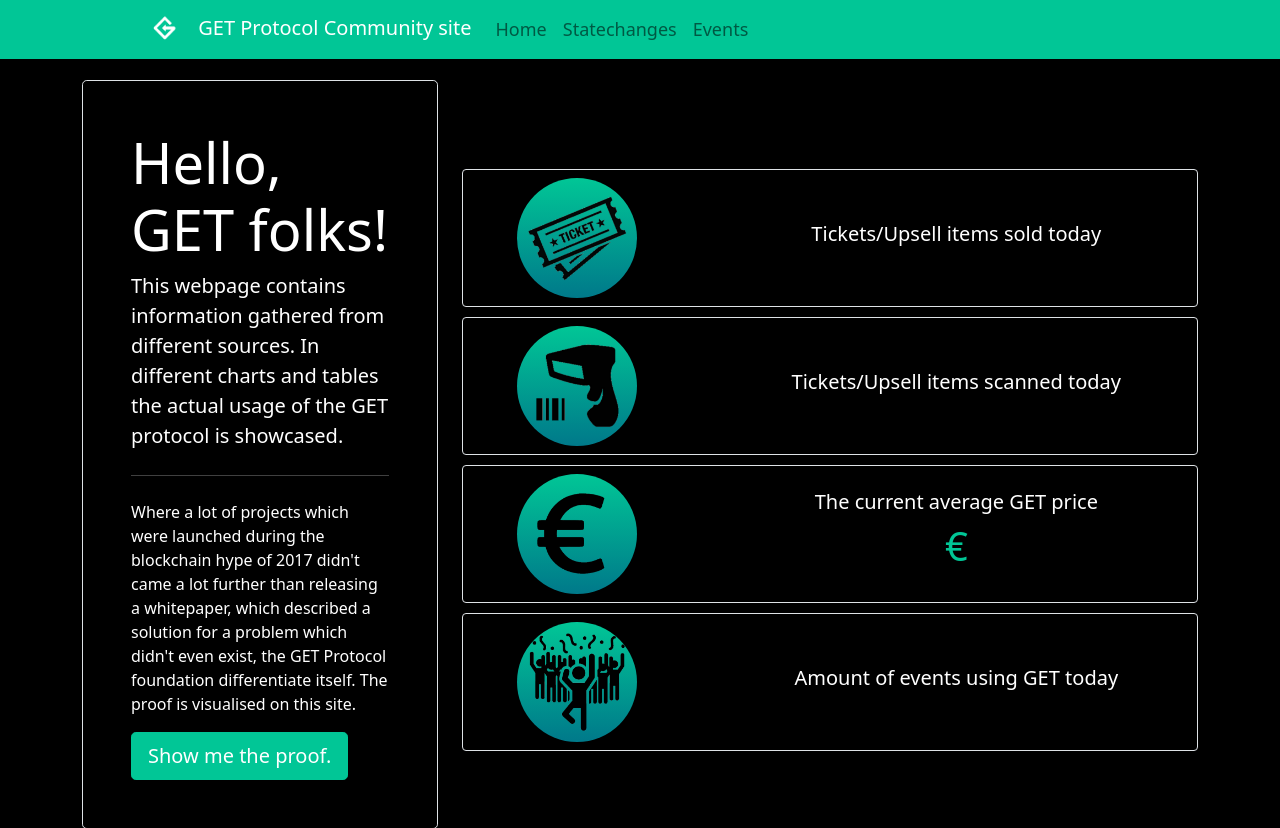
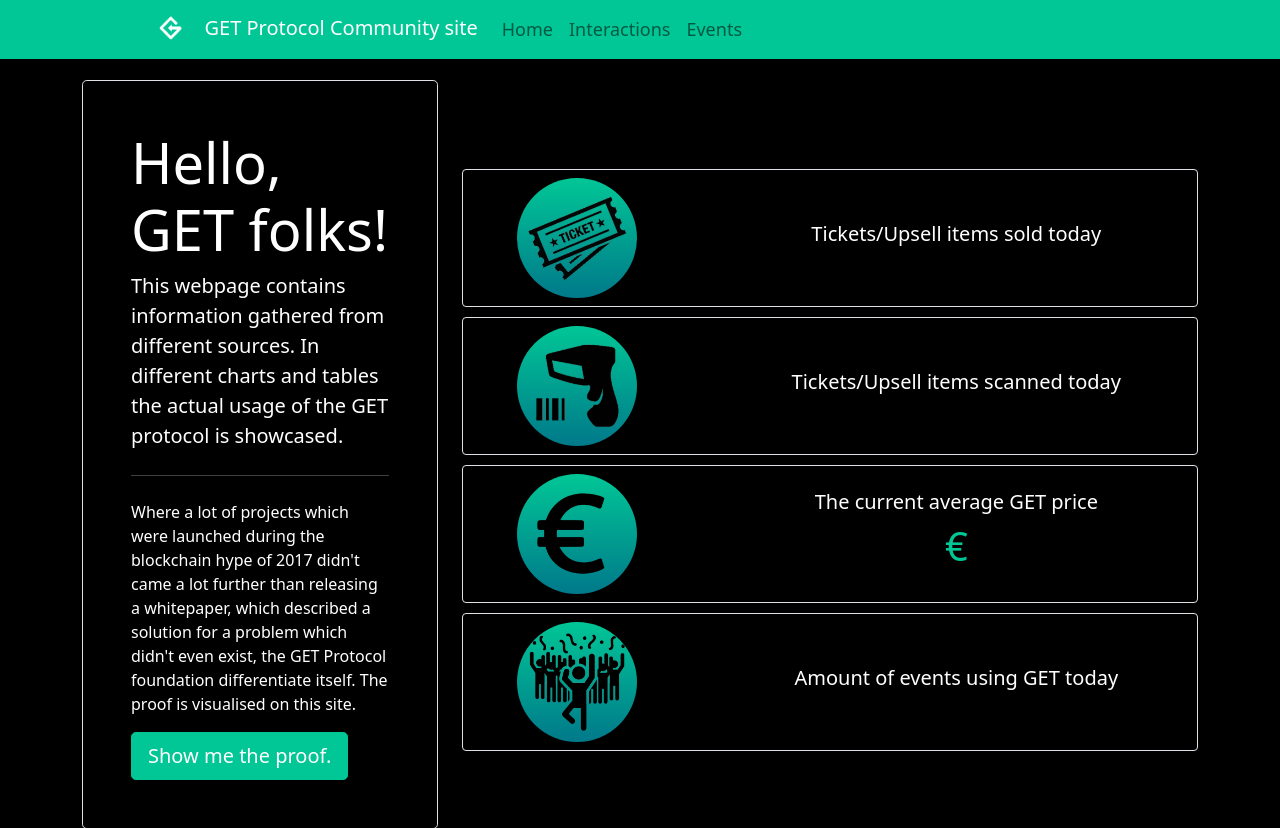
Before and after one commit to Deofex/GETCommunityTools, a Django app: template CommunitySite/site/NFTInfo/templates/NFTInfo/home.html in a window 1280 px wide. Shown: the top 828 px of the page. Run offline with Django 3.2, Linux system fonts and the light colour scheme; the template is opened without the code that fills it, so the values that code supplies are empty.

Commit message:
Name change statechange --> Interactions

```diff
--- a/CommunitySite/site/NFTInfo/functions/nftmonthly.py
+++ b/CommunitySite/site/NFTInfo/functions/nftmonthly.py
@@ -2,7 +2,7 @@ from .shared.graphinfo import GraphInfo
 from .shared.get_last30days import get_last30days
 from ..models import Psale, Ssale, Tscanned,Tinvalidated
 
-def get_last30daysstatechanges():
+def get_last30daysinteractions():
     days = get_last30days()
 
     result = []
--- a/CommunitySite/site/NFTInfo/static/js/graphs/statechanges.js
+++ b/CommunitySite/site/NFTInfo/static/js/graphs/interactions.js
@@ -1,6 +1,6 @@
 const last30daysscperiodnames = JSON.parse(document.getElementById('last30daysscperiodnames').textContent);
 const last30daysscvalues = JSON.parse(document.getElementById('last30daysscvalues').textContent);
-var ctx = document.getElementById('chart_last30daysstatechanges').getContext('2d');
+var ctx = document.getElementById('chart_last30daysinteractions').getContext('2d');
 Chart.defaults.color = '#ffffff';
 Chart.defaults.font.family = '-apple-system,BlinkMacSystemFont,"Segoe UI",Roboto,"Helvetica Neue",Arial,"Noto Sans",sans-serif,"Apple Color Emoji","Segoe UI Emoji","Segoe UI Symbol","Noto Color Emoji"';
 Chart.defaults.font.size = 16;
@@ -10,7 +10,7 @@ var chart = new Chart(ctx, {
     data: {
         labels: last30daysscperiodnames,
         datasets: [{
-            label: 'Statechanges per day',
+            label: 'Interactions per day',
             backgroundColor: '#00798a',
             fill: true,
             borderColor: '#01C696',
--- a/CommunitySite/site/NFTInfo/templates/NFTInfo/home.html
+++ b/CommunitySite/site/NFTInfo/templates/NFTInfo/home.html
@@ -14,7 +14,7 @@
                     Where a lot of projects which were launched during the blockchain hype of 2017 didn't came a lot further than releasing a whitepaper, which described a solution for a problem which didn't even exist, the GET Protocol foundation differentiate itself. The proof is visualised on this site.
                 </p>
 
-                <a class="btn btn-primary btn-lg" href="url 'page_statechanges'" role="button">Show me the proof.</a>
+                <a class="btn btn-primary btn-lg" href="url 'page_interactions'" role="button">Show me the proof.</a>
             </div>
     </div>
 
--- a/CommunitySite/site/NFTInfo/urls.py
+++ b/CommunitySite/site/NFTInfo/urls.py
@@ -6,9 +6,9 @@ urlpatterns = [
          views.page_home,
          name='page_home'
          ),
-    path('statechanges',
-         views.page_statechanges,
-         name='page_statechanges'
+    path('interactions',
+         views.page_interactions,
+         name='page_interactions'
          ),
     path('events',
          views.page_events,
--- a/CommunitySite/site/Shared/templates/shared/base.html
+++ b/CommunitySite/site/Shared/templates/shared/base.html
@@ -8,7 +8,7 @@
     <title>GET State Changes</title>
     <link href="https://cdn.jsdelivr.net/npm/bootstrap@5.0.2/dist/css/bootstrap.min.css" rel="stylesheet" integrity="sha384-EVSTQN3/azprG1Anm3QDgpJLIm9Nao0Yz1ztcQTwFspd3yD65VohhpuuCOmLASjC" crossorigin="anonymous">
 
-    <link rel="stylesheet" href="{% static 'css/statechange.css' %}">
+    <link rel="stylesheet" href="{% static 'css/main.css' %}">
     <link rel="shortcut icon" href="{% static 'favicon/favicon.ico' %}" />
 </head>
 
@@ -30,8 +30,8 @@
                 <li class="nav-item {% if navbar == 'page_home' %}active{% endif %}">
                     <a class="nav-link" href="{% url 'page_home' %}">Home</a>
                 </li>
-                <li class="nav-item {% if navbar == 'page_statechanges' %}active{% endif %}">
-                    <a class="nav-link" href="{% url 'page_statechanges' %}">Statechanges</a>
+                <li class="nav-item {% if navbar == 'page_interactions' %}active{% endif %}">
+                    <a class="nav-link" href="{% url 'page_interactions' %}">Interactions</a>
                 </li>
                 <li class="nav-item {% if navbar == 'page_events' %}active{% endif %}">
                     <a class="nav-link" href="{% url 'page_events' %}">Events</a>
@@ -47,7 +47,7 @@
                     <div class="dropdown-menu" aria-labelledby="navbarDropdown">
                         <a class="dropdown-item {% if navbar == 'page_home' %}active{% endif %}" href="{% url 'page_home' %}">Home</a>
                         <div class="dropdown-divider"></div>
-                        <a class="dropdown-item  {% if navbar == 'page_statechanges' %}active{% endif %}" href="{% url 'page_statechanges' %}">Statechanges</a>
+                        <a class="dropdown-item  {% if navbar == 'page_interactions' %}active{% endif %}" href="{% url 'page_interactions' %}">Interactions</a>
                         <div class="dropdown-divider"></div>
                         <a class="dropdown-item {% if navbar == 'page_events' %}active{% endif %}" href="{% url 'page_events' %}">Events</a>
                     </div>
```
Also changed, not shown: CommunitySite/site/NFTInfo/templates/NFTInfo/interactions.html (added, +21 -0 lines), CommunitySite/site/NFTInfo/templates/NFTInfo/statechanges.html (deleted, +0 -21 lines), CommunitySite/site/NFTInfo/views.py (+4 -4 lines), CommunitySite/site/Shared/static/css/main.css (renamed from CommunitySite/site/Shared/static/css/statechange.css).
